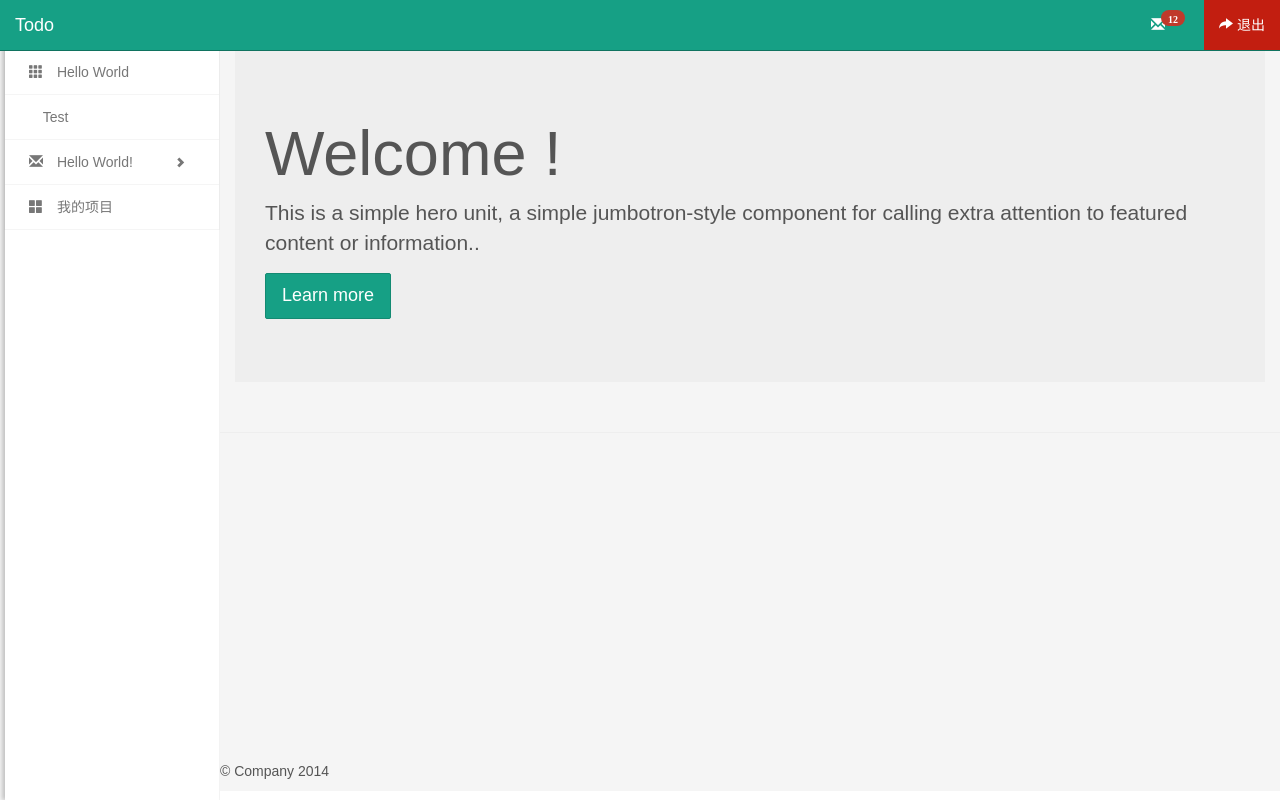
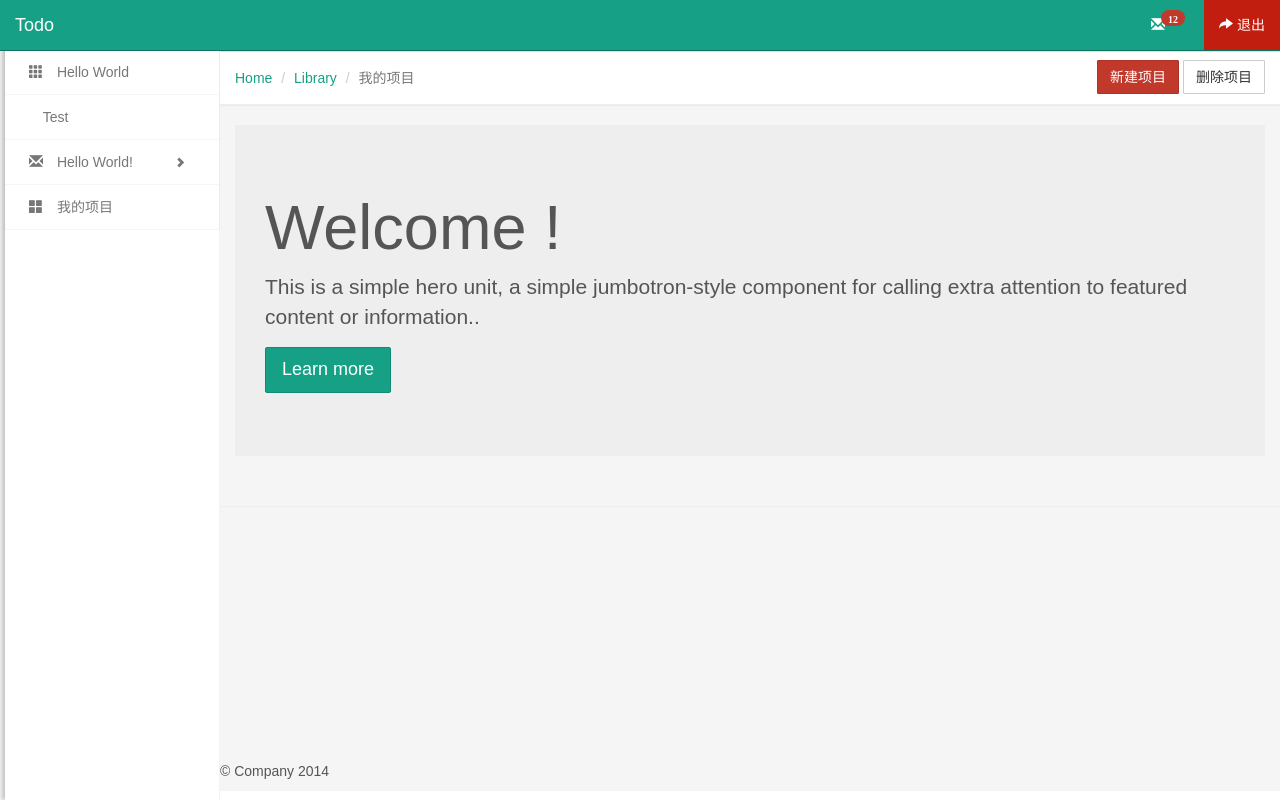
Before and after one commit to alexqdjay/sf-todo, a website: page home.html in a window 1280 px wide. Drawn offline with Linux system fonts and the light colour scheme.

Commit message:
projects list update

```diff
--- a/app/css/app.css
+++ b/app/css/app.css
@@ -200,6 +200,21 @@ footer{
     border-left: none;
 }
 
+/****************************
+*
+*   toolbar
+*
+*****************************/
+
+.toolbar {
+    text-align: right;
+    margin-bottom: 0px;
+}
+
+.toolbar > li {
+    display: inline-block;
+}
+
 .panel.active {
     border: 2px solid #C0392B;
 }
--- a/home.html
+++ b/home.html
@@ -36,7 +36,30 @@
 
     <!-- Main -->
     <div id="mainContianer">
-        <div ui-view="" class="container-fluid"></div>
+        <div class="container-fluid">
+            <div class="row">
+                <div class="panel panel-default" style="border-left:none;border-right:none;border-bottom:1px solid #eee;">
+                    <div class="panel-body" style="padding:8px 15px;">
+                        <div class="row">
+
+                            <ol class="breadcrumb col-xs-5" style="margin:0px;background-color: transparent;">
+                                <li><a href="#">Home</a></li>
+                                <li><a href="#">Library</a></li>
+                                <li class="active">我的项目</li>
+                            </ol>
+
+                            <div class="col-xs-7">
+                                <ul class="toolbar">
+                                    <li><a class="btn btn-danger">新建项目</a></li>
+                                    <li><a class="btn btn-default">删除项目</a></li>
+                                </ul>
+                            </div>
+                        </div>
+                    </div>
+                </div>
+            </div>
+            <div ui-view=""></div>
+        </div>
 
         <!-- footer -->
         <hr>
```
Also changed, not shown: app/views/projects/projects_view.html (+1 -3 lines).
